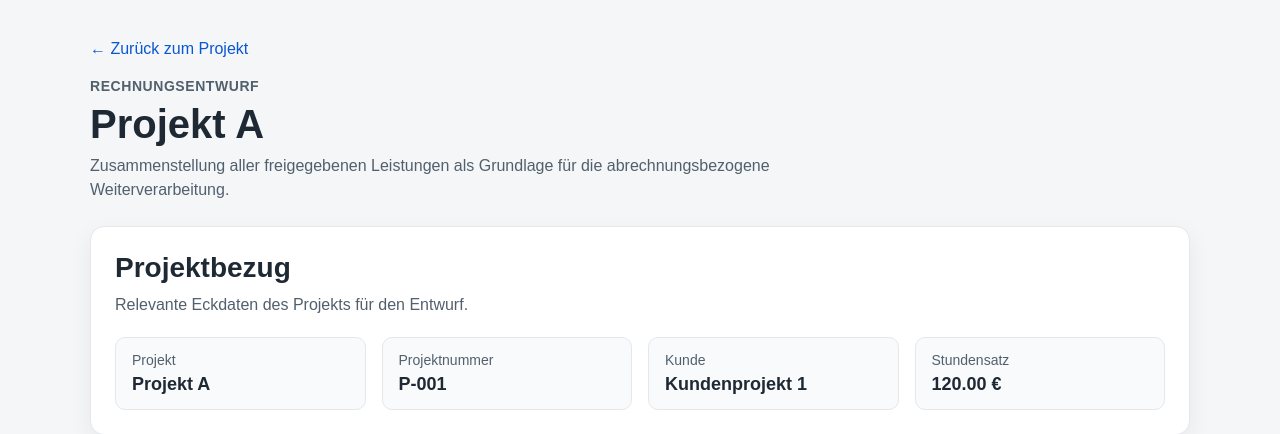
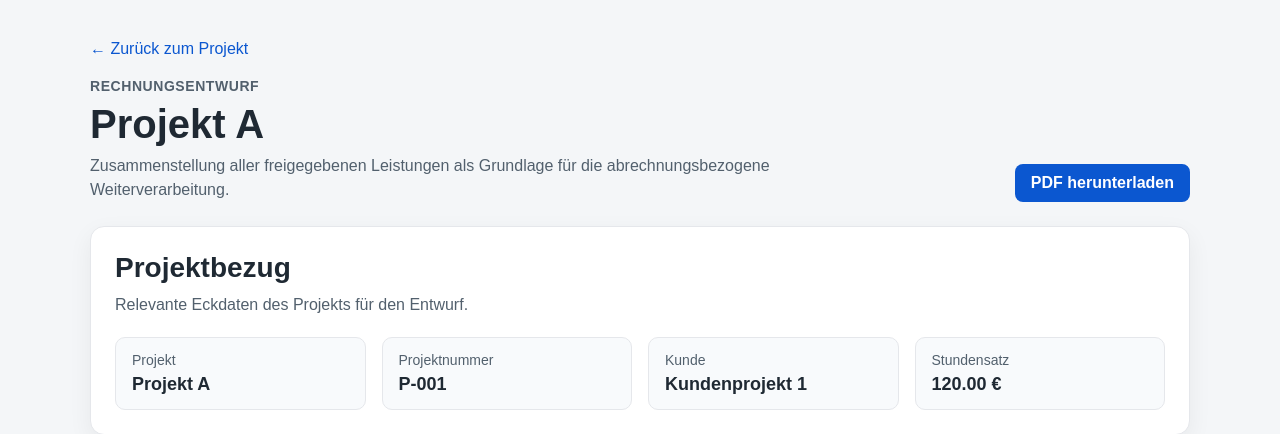
Before and after one commit to viccylng/Masterarbeit, a Flask app: page /projects/1/invoice-draft in a window 1280 px wide. Shown: the top 434 px of the page. Run offline with Flask 3, Linux system fonts and the light colour scheme.

Commit message:
PDF-Export für Rechnungsentwurf ergänzt

```diff
--- a/prototyp/app.py
+++ b/prototyp/app.py
@@ -1,6 +1,9 @@
 from datetime import datetime
+from io import BytesIO
 
-from flask import Flask, render_template, abort, request, redirect, url_for
+from flask import Flask, render_template, abort, request, redirect, url_for, send_file
+from reportlab.lib.pagesizes import A4
+from reportlab.pdfgen import canvas
 
 app = Flask(__name__)
 
@@ -159,6 +162,80 @@ def invoice_draft(project_id):
         total_amount=total_amount,
     )
 
+@app.route("/projects/<int:project_id>/invoice-draft/pdf")
+def invoice_draft_pdf(project_id):
+    project = next((p for p in PROJECTS if p["id"] == project_id), None)
+    if project is None:
+        abort(404)
 
+    approved_services = [
+        service for service in project["services"]
+        if service["status"] == "freigegeben"
+    ]
+
+    total_hours = sum(service["hours"] for service in approved_services)
+    total_amount = total_hours * project["hourly_rate"]
+
+    buffer = BytesIO()
+    pdf = canvas.Canvas(buffer, pagesize=A4)
+    width, height = A4
+
+    y = height - 50
+
+    pdf.setTitle(f"Rechnungsentwurf_{project['project_number']}")
+
+    pdf.setFont("Helvetica-Bold", 16)
+    pdf.drawString(50, y, "Rechnungsentwurf")
+    y -= 30
+
+    pdf.setFont("Helvetica", 11)
+    pdf.drawString(50, y, f"Projekt: {project['name']}")
+    y -= 20
+    pdf.drawString(50, y, f"Projektnummer: {project['project_number']}")
+    y -= 20
+    pdf.drawString(50, y, f"Kunde: {project['customer']}")
+    y -= 20
+    pdf.drawString(50, y, f"Stundensatz: {project['hourly_rate']:.2f} €")
+    y -= 30
+
+    pdf.setFont("Helvetica-Bold", 12)
+    pdf.drawString(50, y, "Freigegebene Leistungen")
+    y -= 25
+
+    pdf.setFont("Helvetica", 10)
+
+    if approved_services:
+        for service in approved_services:
+            line = (
+                f"{service['date']} | {service['description']} | "
+                f"{service['hours']:.2f} h | {service['status']}"
+            )
+            pdf.drawString(50, y, line)
+            y -= 18
+
+            if y < 80:
+                pdf.showPage()
+                y = height - 50
+                pdf.setFont("Helvetica", 10)
+
+        y -= 10
+        pdf.setFont("Helvetica-Bold", 11)
+        pdf.drawString(50, y, f"Gesamtstunden: {total_hours:.2f}")
+        y -= 20
+        pdf.drawString(50, y, f"Entwurfsbetrag: {total_amount:.2f} €")
+    else:
+        pdf.drawString(50, y, "Für dieses Projekt liegen aktuell keine freigegebenen Leistungen vor.")
+
+    pdf.save()
+    buffer.seek(0)
+
+    filename = f"rechnungsentwurf_{project['project_number']}.pdf"
+
+    return send_file(
+        buffer,
+        as_attachment=True,
+        download_name=filename,
+        mimetype="application/pdf",
+    )
 if __name__ == "__main__":
     app.run(debug=True)
--- a/prototyp/templates/invoice_draft.html
+++ b/prototyp/templates/invoice_draft.html
@@ -19,6 +19,11 @@
         <p class="page-description">
             Zusammenstellung aller freigegebenen Leistungen als Grundlage für die abrechnungsbezogene Weiterverarbeitung.
         </p>
+    </div>
+    <div class="header-actions">
+        <a class="button-link" href="{{ url_for('invoice_draft_pdf', project_id=project.id) }}">
+            PDF herunterladen
+        </a>
     </div>
 </section>
 
```
Lines whose indentation alone changed are shown as unchanged.
